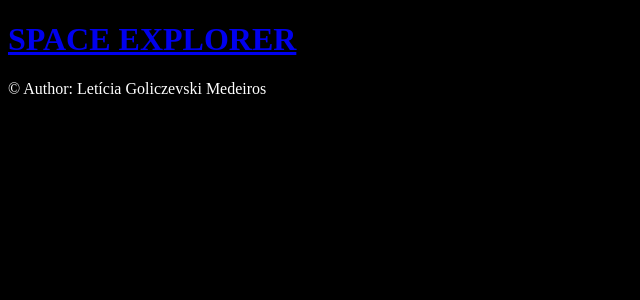
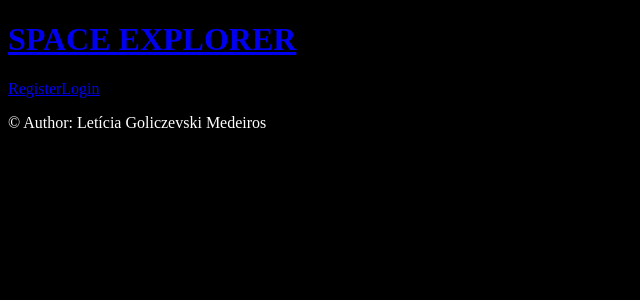
Before and after one commit to leticia-goliczevski-medeiros/project-space-explorer-frontend, a React (Vite) app: page / in a window 1280 px wide. Shown: the top 300 px of the page, without its empty margins (0-640 px from the left). Built offline with nearby package versions, Linux system fonts and the light colour scheme.

Commit message:
feat: create AppProviders, UserNavigation and AuthNavigation components and IsLoggedInContext

```diff
--- a/src/components/AppProvider/AppProvider.jsx
+++ b/src/components/AppProvider/AppProvider.jsx
@@ -0,0 +1,15 @@
+import { useState } from 'react';
+
+import IsLoggedInContext from '../../contexts/IsLoggedInContext.js';
+
+function AppProviders({children}) {
+  const [isLoggedIn, setIsLoggedIn] = useState(false);
+
+  return (
+    <IsLoggedInContext.Provider value={{isLoggedIn, setIsLoggedIn}}>
+      {children}
+    </IsLoggedInContext.Provider>
+  )
+}
+
+export default AppProviders;
--- a/src/components/Header/AuthNavigation/AuthNavigation.jsx
+++ b/src/components/Header/AuthNavigation/AuthNavigation.jsx
@@ -0,0 +1,12 @@
+import { Link } from 'react-router-dom';
+
+function AuthNavigation() {
+  return  (
+    <>
+      <Link to="/signup" className='header__navlink'>Register</Link>
+      <Link to="/signin" className='header__navlink'>Login</Link>
+    </>
+  )
+}
+
+export default AuthNavigation;
--- a/src/components/Header/Header.jsx
+++ b/src/components/Header/Header.jsx
@@ -1,11 +1,22 @@
 import './Header.css';
+import { useContext } from 'react';
 import { Link } from 'react-router-dom';
 
+import UserNavigation from './UserNavigation/UserNavigation.jsx';
+import AuthNavigation from './AuthNavigation/AuthNavigation.jsx';
+
+import IsLoggedInContext from '../../contexts/IsLoggedInContext';
+
 function Header() {
+ const { isLoggedIn } = useContext(IsLoggedInContext);
+
   return (
     <header className='header'>
       <Link to="/" className='header__title'><h1>SPACE EXPLORER</h1></Link>
 
+      <nav className='header__nav'>
+        {isLoggedIn? <UserNavigation /> : <AuthNavigation />}
+      </nav>
     </header>
   )
 }
--- a/src/components/Header/UserNavigation/UserNavigation.jsx
+++ b/src/components/Header/UserNavigation/UserNavigation.jsx
@@ -0,0 +1,13 @@
+import { Link } from 'react-router-dom';
+
+function UserNavigation() {
+  return  (
+    <>
+      <Link to="/explore" className='header__navlink'>Explore</Link>
+      <Link to="/mygallery" className='header__navlink'>My Gallery</Link>
+      <Link to="/" className='header__navlink'>Logout</Link>
+    </>
+  )
+}
+
+export default UserNavigation;
--- /dev/null
+++ b/src/contexts/IsLoggedInContext.js
@@ -0,0 +1,5 @@
+import { createContext } from "react";
+
+const IsLoggedInContext = createContext();
+
+export default IsLoggedInContext;
--- a/src/main.jsx
+++ b/src/main.jsx
@@ -4,11 +4,14 @@ import { createRoot } from 'react-dom/client';
 import { BrowserRouter } from 'react-router-dom';
 
 import App from './components/App/App.jsx';
+import AppProviders from './components/AppProvider/AppProvider.jsx';
 
 createRoot(document.getElementById('root')).render(
   <StrictMode>
     <BrowserRouter>
-      <App />
+      <AppProviders>
+        <App />
+      </AppProviders>
     </BrowserRouter>
   </StrictMode>,
 )
```
